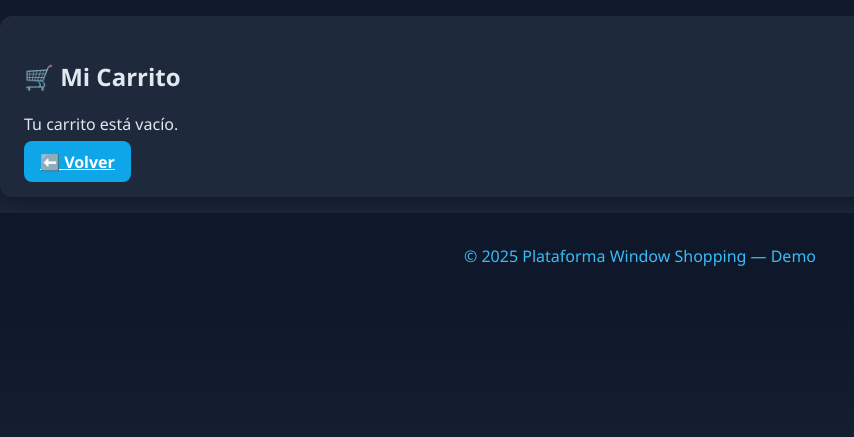
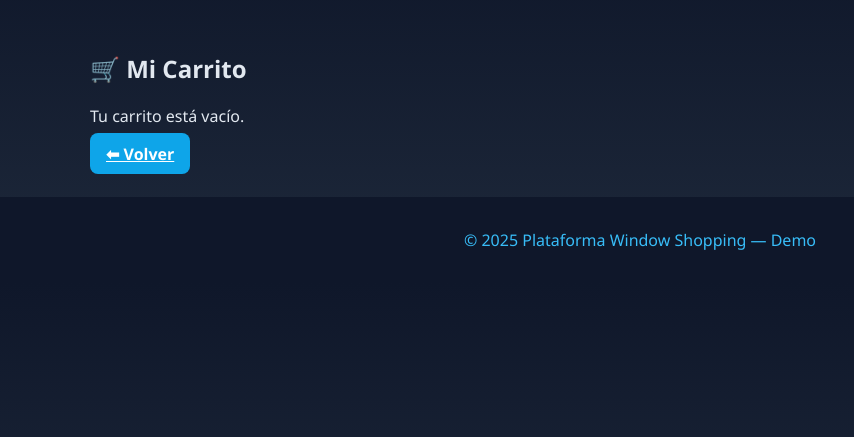
Before and after one commit to crhistopher09ponce04-art/Window-Shopping, a Flask app: page /carrito in a window 1280 px wide. Shown: the part 54-491 px from the top of the page, without its empty margins (0-854 px from the left). Run offline with Flask 3, Linux system fonts and the light colour scheme.

Commit message:
Update carrito.html

```diff
--- a/templates/carrito.html
+++ b/templates/carrito.html
@@ -1,21 +1,9 @@
 {% extends "base.html" %}
+{% block title %}Carrito - WS{% endblock %}
 {% block content %}
-<div class="card">
-  <h2>🛒 {{ t("Mi Carrito", "My Cart", "我的購物車") }}</h2>
-  {% if cart and cart|length > 0 %}
-    <ul class="mt-2">
-      {% for it in cart %}
-        <li>
-          <b>{{ it.get("empresa","?") }}</b> —
-          {{ it.get("producto") or it.get("servicio") or it.get("tipo") }}
-        </li>
-      {% endfor %}
-    </ul>
-    <a href="{{ url_for('dashboard') }}" class="btn mt-2">✅ {{ t("Finalizar", "Checkout", "結帳") }}</a>
-    <a href="{{ url_for('dashboard') }}" class="btn btn-secondary mt-2">⬅️ {{ t("Volver", "Back", "返回") }}</a>
-  {% else %}
-    <p>{{ t("Tu carrito está vacío.", "Your cart is empty.", "購物車是空的。") }}</p>
-    <a href="{{ url_for('dashboard') }}" class="btn mt-2">⬅️ {{ t("Volver", "Back", "返回") }}</a>
-  {% endif %}
+<div class="container">
+    <h2>🛒 Mi Carrito</h2>
+    <p>Tu carrito está vacío.</p>
+    <a class="btn" href="{{ url_for('dashboard') }}">⬅ Volver</a>
 </div>
 {% endblock %}
```
